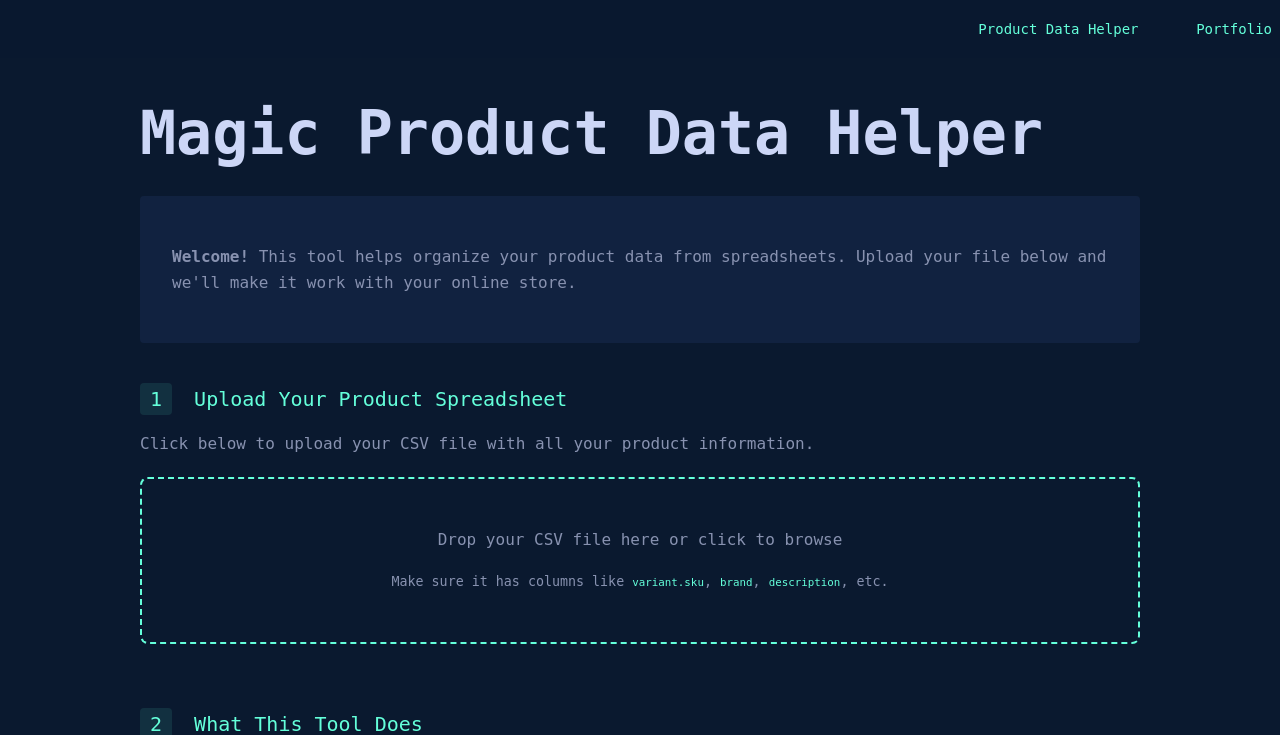
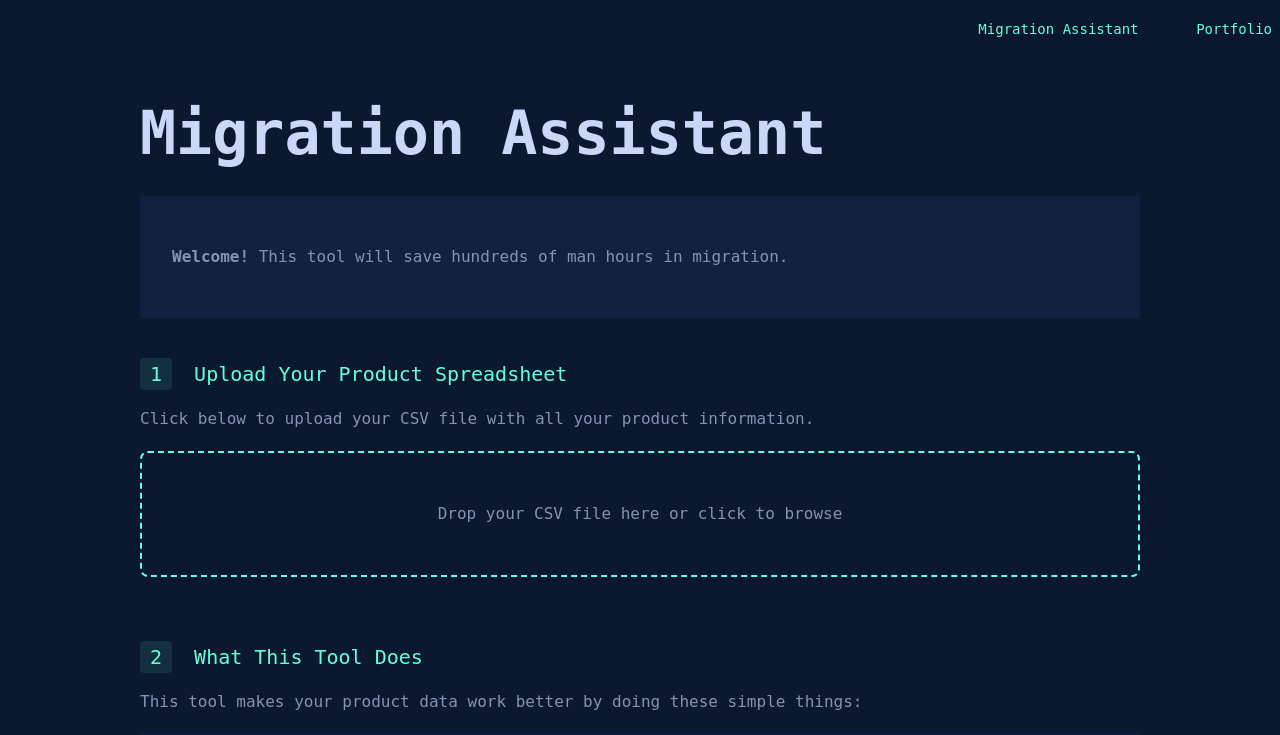
Before and after one commit to jonahumans/Migration-Assistant, a Flask app: page / in a window 1280 px wide. Shown: the top 735 px of the page. Run offline with Flask 3, Linux system fonts and the light colour scheme.

Commit message:
Assistant checkpoint: Update tool name and welcome message
Assistant generated file changes:
- templates/index.html: Update welcome text and tool name, Update navigation link text

---

User prompt:

delete the line "Make sure it has columns like variant.sku, brand, description, etc.", change the line "Welcome! This tool helps organize your product data from spreadsheets. Upload your file below and we'll make it work with your online store." to "This tool will save hundreds of man hours in migration." change the name "Magic Product Data Helper" to "Migration Assistant" Change the breadcrumb "Product Data Helper" to "Migration Assistant" keep all font sizes

```diff
--- a/templates/index.html
+++ b/templates/index.html
@@ -170,15 +170,15 @@
 </head>
 <body>
     <nav class="nav">
-        <a href="/">Product Data Helper</a>
+        <a href="/">Migration Assistant</a>
         <a href="/portfolio">Portfolio</a>
     </nav>
 
     <div class="container">
-        <h1>Magic Product Data Helper</h1>
+        <h1>Migration Assistant</h1>
 
         <div class="info-box">
-            <p><strong>Welcome!</strong> This tool helps organize your product data from spreadsheets. Upload your file below and we'll make it work with your online store.</p>
+            <p><strong>Welcome!</strong> This tool will save hundreds of man hours in migration.</p>
         </div>
 
         <div class="step">
@@ -187,7 +187,6 @@
 
             <div class="upload-area" id="upload-area">
                 <p>Drop your CSV file here or click to browse</p>
-                <p><small>Make sure it has columns like <span class="highlight">variant.sku</span>, <span class="highlight">brand</span>, <span class="highlight">description</span>, etc.</small></p>
                 <input type="file" id="file-input" accept=".csv">
             </div>
             <div id="progress-bar"></div>
```
